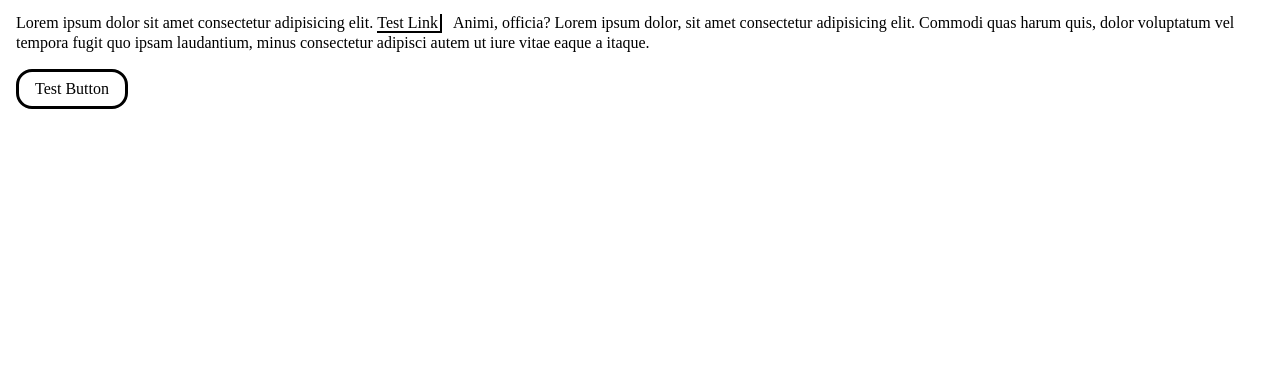
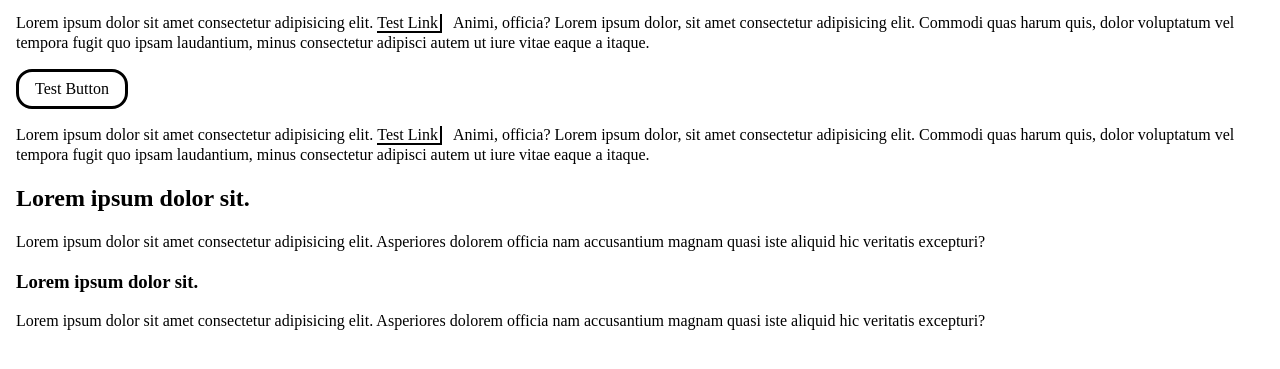
Before and after one commit to BoaPi/tobiasweyer.dev, an Eleventy site: page index.html in a window 1280 px wide. Shown: the part 119-488 px from the top of the page. Built offline with nearby package versions, Linux system fonts and the light colour scheme; Eleventy itself is replaced by a stand-in of ours; files that its build step writes are made by us from their sources.

Commit message:
add dummy content for further styling

```diff
--- a/index.html
+++ b/index.html
@@ -25,6 +25,25 @@ paragraph: my name is Tobi and I like to code.
         consectetur adipisci autem ut iure vitae eaque a itaque.
       </p>
       <button>Test Button</button>
+      <p>
+        Lorem ipsum dolor sit amet consectetur adipisicing elit.
+        <a href="src/content/firstBlogEntry">Test Link</a> Animi, officia? Lorem
+        ipsum dolor, sit amet consectetur adipisicing elit. Commodi quas harum
+        quis, dolor voluptatum vel tempora fugit quo ipsam laudantium, minus
+        consectetur adipisci autem ut iure vitae eaque a itaque.
+      </p>
+      <h2>Lorem ipsum dolor sit.</h2>
+      <p>
+        Lorem ipsum dolor sit amet consectetur adipisicing elit. Asperiores
+        dolorem officia nam accusantium magnam quasi iste aliquid hic veritatis
+        excepturi?
+      </p>
+      <h3>Lorem ipsum dolor sit.</h3>
+      <p>
+        Lorem ipsum dolor sit amet consectetur adipisicing elit. Asperiores
+        dolorem officia nam accusantium magnam quasi iste aliquid hic veritatis
+        excepturi?
+      </p>
     </main>
   </body>
 </html>
```
